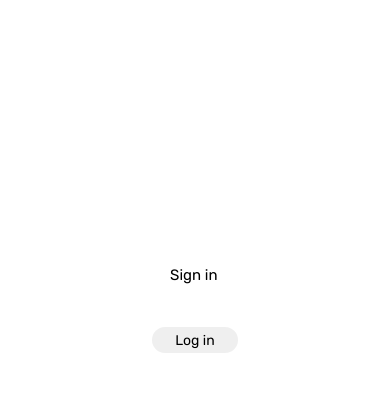
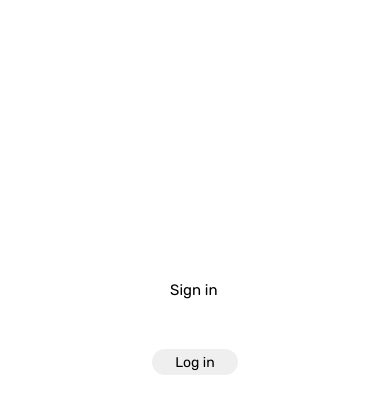
Before and after one commit to sandeep-310/login-page, a plain HTML site: page index.html in a window 390 px wide. Both pictures are taken after a click on the button "Sign Up". Shown: the part 282-696 px from the top of the page. Drawn offline with Linux system fonts and the light colour scheme.

Commit message:
Update style.css

```diff
--- a/style.css
+++ b/style.css
@@ -332,7 +332,7 @@ a:hover {
     top: -16px;
   }
   .Link {
-    top: 427px;
+    top: 445px;
     width: 100%;
     text-align: center;
   }
@@ -340,7 +340,7 @@ a:hover {
     width: 100%;
     height: 10%;
     position: absolute;
-    top: 443px;
+    top: 465px;
     display: flex;
     justify-content: center;
     align-items: center;
@@ -353,15 +353,12 @@ a:hover {
     left: 0;
   }
   .welcome .Link {
-    top: 418px;
+    top: 435px;
   }
   .SignupDiv h1 {
     top: 70px;
     text-align: center;
     width: 100%;
-  }
-  .SignupDiv .btn {
-    top: -30px;
   }
   .welcome .magicBtn {
     z-index: 200;
@@ -373,7 +370,7 @@ a:hover {
     gap: 10px;
   }
   .loginDiv .btn {
-    top: 0;
+    top: 10px;
     margin: 5px 0px;
   }
 }
```
